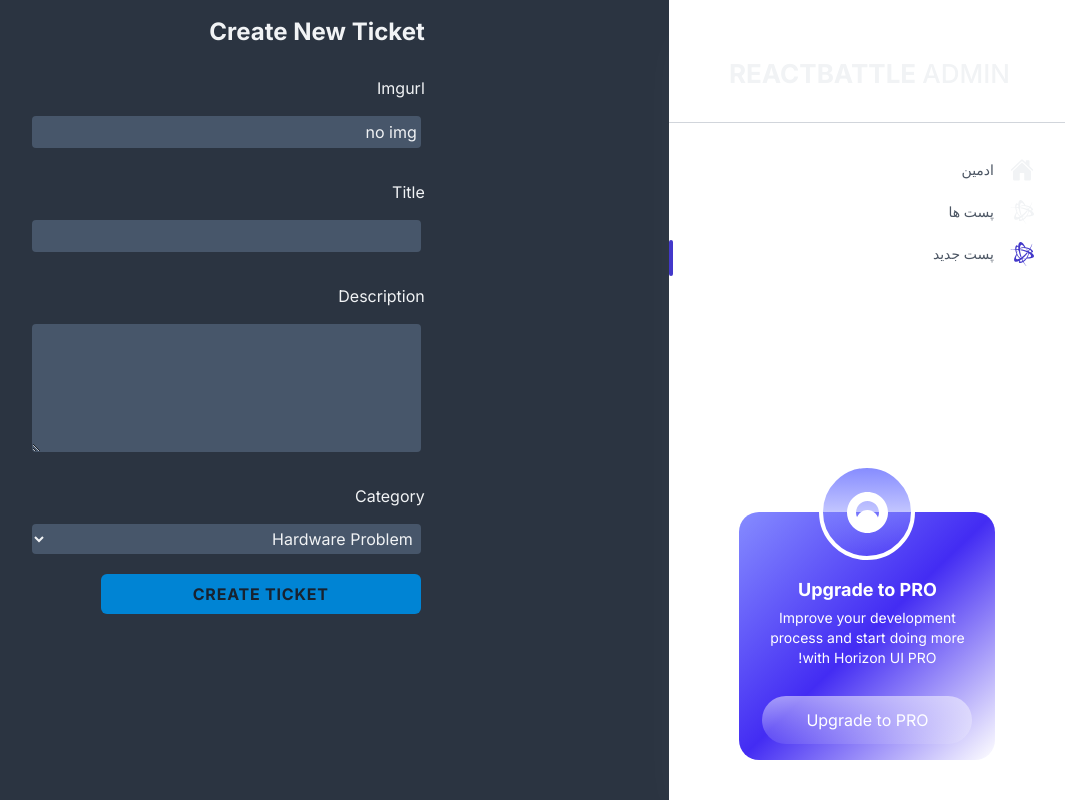
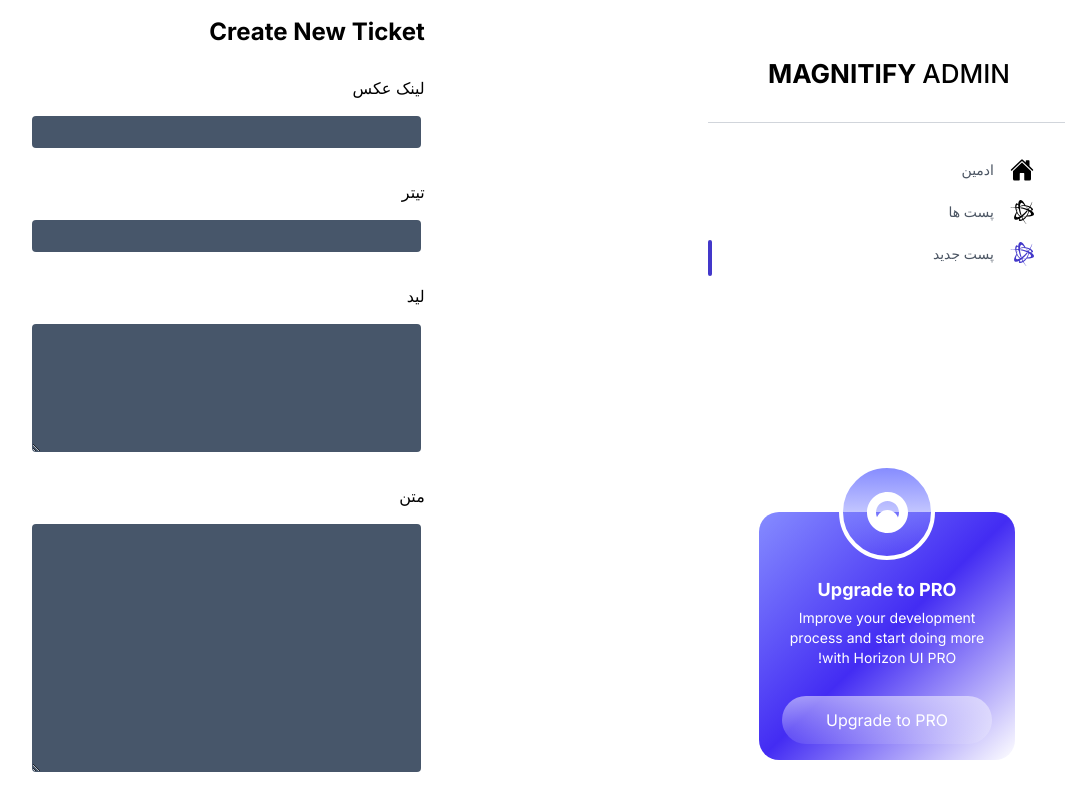
Before and after one commit to homayunmmdy/Magnitify, a Next.js app: page /admin/post/new in a window 1280 px wide. Shown: the whole page, without its empty margins (214-1279 px from the left). Built offline with nearby package versions, Linux system fonts and the light colour scheme.

Commit message:
translate some part and change background and cards style

```diff
--- a/app/Tickets/[id]/page.jsx
+++ b/app/Tickets/[id]/page.jsx
@@ -6,7 +6,6 @@ import { IoHome } from "react-icons/io5";
 import { FcNext, FcPrevious } from "react-icons/fc";
 import { usePathname } from "next/navigation";
 import Link from "next/link";
-import Image from "next"
 const Ticket = () => {
   const pathname = usePathname();
   const id = pathname.slice(9);
@@ -84,6 +83,7 @@ const Ticket = () => {
           <div id="pos-article-display-card-94403"></div>
           {battle.description}
           </p>
+          <p>{battle.body}</p>
           <div id="pos-article-text-card-94410"></div>
           <div id="pos-article-display-94407"></div>
         </div>
--- a/app/layout.jsx
+++ b/app/layout.jsx
@@ -9,20 +9,23 @@ config.autoAddCss = false;
 const inter = Inter({ subsets: ["latin"] });
 
 export const metadata = {
-  title: "Ticket System",
-  description: "Creating a functional ticketing system.",
+  title: "مگ نتی فای |‌ Magnitify",
+  description: "به روز باشید و زندگی خود را بهبود بخشید",
 };
 
 
  const header = (
     <>
-      <script
+ <script
           dangerouslySetInnerHTML={{
             __html: `
               !function(e,t,n){e.yektanetAnalyticsObject=n,e[n]=e[n]||function(){e[n].q.push(arguments)},e[n].q=e[n].q||[];var a=t.getElementsByTagName("head")[0],r=new Date,c="https://cdn.yektanet.com/superscript/1tavFZLi/native-mangnify.vercel.app-36551/yn_pub.js?v="+r.getFullYear().toString()+"0"+r.getMonth()+"0"+r.getDate()+"0"+r.getHours(),s=t.createElement("link");s.rel="preload",s.as="script",s.href=c,a.appendChild(s);var l=t.createElement("script");l.async=!0,l.src=c,a.appendChild(l)}(window,document,"yektanet");
             `,
           }}
         />
+        <script
+          src="https://s1.mediaad.org/serve/77542/retargeting.js"
+          async />
 
     </>
   );
@@ -33,7 +36,7 @@ export default function RootLayout({ children }) {
     {header}
       <body className={inter.className}>
         <div className="flex flex-col h-screen max-h-screen">
-          <div className="flex-grow overflow-y-auto bg-page text-default-text">
+          <div className="flex-grow overflow-y-auto ">
             {children}
             <Analytics />
           </div>
--- a/app/ui/admin/Sidebar.jsx
+++ b/app/ui/admin/Sidebar.jsx
@@ -26,7 +26,7 @@ const AdminSidbar = () => {
         </span>
         <div className="mx-[56px] mt-[50px] flex items-center">
           <div className="mt-1 ml-1 h-2.5 font-poppins text-[26px] font-bold uppercase text-navy-700 dark:text-white">
-            ReactBattle <span className="font-medium">Admin</span>
+            Magnitify <span className="font-medium">Admin</span>
           </div>
         </div>
         <div className="mt-[58px] mb-7 h-px bg-gray-300 dark:bg-white/30"></div>
--- a/app/ui/admin/post/AdminPost.jsx
+++ b/app/ui/admin/post/AdminPost.jsx
@@ -20,7 +20,7 @@ const AdminPost = ({ ticket }) => {
   const createdDateTime = formatTimestamp(ticket.createdAt);
 
   return (
-    <div className="flex flex-col hover:bg-card-hover bg-card rounded-md shadow-lg p-3 m-2">
+    <div className="flex flex-col border border-gray-400 rounded-md shadow-lg p-3 m-2">
          <div className="flex mb-3">
         <div className="ml-auto">
           <DeleteBlock id={ticket._id} />
--- a/app/ui/home/Dashboard.jsx
+++ b/app/ui/home/Dashboard.jsx
@@ -1,7 +1,6 @@
 import React from "react";
 import TicketCard from "./TicketCard";
 import GetTicket from "./GetTicket";
-
 
 const Dashboard = async () => {
   const data = await GetTicket();
@@ -23,7 +22,11 @@ const Dashboard = async () => {
         {tickets &&
           uniqueCategories?.map((uniqueCategory, categoryIndex) => (
             <div key={categoryIndex} className="mb-4">
-              <h2>{uniqueCategory}</h2>
+              <div className="flex flex-wrap items-center justify-between mb-8">
+                <h2 className="mr-10 text-4xl font-bold leading-none md:text-5xl">
+                  {uniqueCategory}
+                </h2>
+              </div>
               <div className="lg:grid grid-cols-2 xl:grid-cols-4 ">
                 {tickets
                   .filter((ticket) => ticket.category === uniqueCategory)
--- a/app/ui/home/EditTicketForm.jsx
+++ b/app/ui/home/EditTicketForm.jsx
@@ -10,14 +10,15 @@ const EditTicketForm = ({ ticket }) => {
     description: "",
     priority: 1,
     progress: 0,
-    status: "not started",
-    category: "Hardware Problem",
-    imgurl : "no img"
+    body: "",
+    category: "",
+    imgurl : ""
   };
 
   if (EDITMODE) {
     startingTicketData["title"] = ticket.title;
     startingTicketData["description"] = ticket.description;
+    startingTicketData["body"] = ticket.body;
     startingTicketData["imgurl"] = ticket.imgurl;
   }
 
@@ -60,12 +61,12 @@ const EditTicketForm = ({ ticket }) => {
     }
 
     router.refresh();
-    router.push("/");
+    router.push("/admin");
   };
 
   const categories = [
-    "Hardware Problem",
     "Software Problem",
+    "اندرو تیت",
     "Application Deveopment",
     "Project",
   ];
@@ -78,7 +79,7 @@ const EditTicketForm = ({ ticket }) => {
         className="flex flex-col gap-3 w-1/2"
       >
         <h3>{EDITMODE ? "Update Your Ticket" : "Create New Ticket"}</h3>
-        <label>Imgurl</label>
+        <label>لینک عکس</label>
         <input
           id="imgurl"
           name="imgurl"
@@ -87,7 +88,7 @@ const EditTicketForm = ({ ticket }) => {
           required={true}
           value={formData.imgurl}
         />
-        <label>Title</label>
+        <label>تیتر</label>
         <input
           id="title"
           name="title"
@@ -96,7 +97,7 @@ const EditTicketForm = ({ ticket }) => {
           required={true}
           value={formData.title}
         />
-        <label>Description</label>
+        <label>لید</label>
         <textarea
           id="description"
           name="description"
@@ -105,7 +106,16 @@ const EditTicketForm = ({ ticket }) => {
           value={formData.description}
           rows="5"
         />
-        <label>Category</label>
+         <label>متن</label>
+        <textarea
+          id="body"
+          name="body"
+          onChange={handleChange}
+          required={true}
+          value={formData.body}
+          rows="10"
+        />
+        <label>بخش</label>
         <select
           name="category"
           value={formData.category}
@@ -120,7 +130,7 @@ const EditTicketForm = ({ ticket }) => {
         <input
           type="submit"
           className="btn max-w-xs"
-          value={EDITMODE ? "Update Ticket" : "Create Ticket"}
+          value={EDITMODE ? "دخیره" : "پست"}
         />
       </form>
     </div>
--- a/app/ui/home/TicketCard.jsx
+++ b/app/ui/home/TicketCard.jsx
@@ -20,9 +20,10 @@ const TicketCard = ({ ticket }) => {
   const createdDateTime = formatTimestamp(ticket.createdAt);
 
   return (
-    <div className="flex flex-col hover:bg-card-hover bg-card rounded-md shadow-lg p-3 m-2">
+    <div className="flex flex-col border border-gray-400 rounded-md shadow-lg p-3 m-2">
       <Link href={`/Tickets/${ticket._id}`} style={{ display: "contents" }}>
-        <img src={ticket.imgurl} alt={ticket.title} />
+      <img src={ticket.imgurl} alt={ticket.title} className="object-cover object-center w-full h-48" />
+
         <h4 className="mb-1">{ticket.title}</h4>
         <hr className="h-px  border-0 bg-page mb-2 "></hr>
         <p className="whitespace-pre-wrap">{ticket.description}</p>
```
